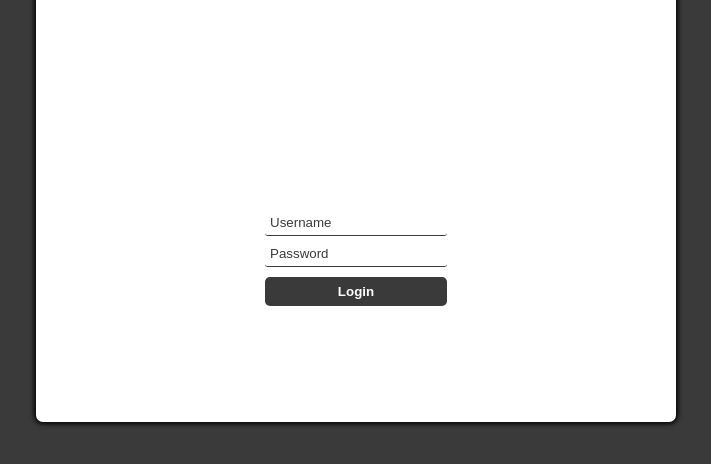
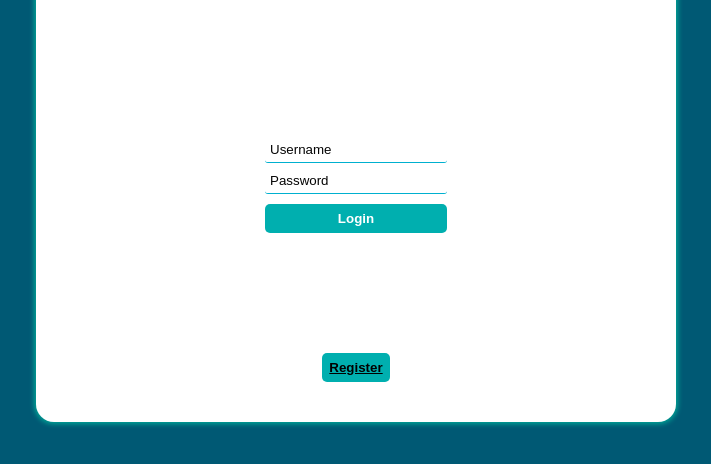
Before and after one commit to abbigrundy/nasa-project, a website: page frontend/login/index.html in a window 1280 px wide. Shown: the part 258-722 px from the top of the page, without its empty margins (284-995 px from the left). Drawn offline with Linux system fonts and the light colour scheme.

Commit message:
new register button and blank register page

```diff
--- a/frontend/login/index.html
+++ b/frontend/login/index.html
@@ -5,8 +5,8 @@
   <meta charset="UTF-8">
   <meta name="viewport" content="width=device-width, initial-scale=1.0">
   <title>Login</title>
-  <link rel="stylesheet" href="login-page.css">
-  <script defer src="login-page.js"></script>
+  <link rel="stylesheet" href="./login-page.css">
+  <script defer src="./login-page.js"></script>
 </head>
 
 <body>
@@ -29,7 +29,9 @@
       <input type="password" name="password" id="password-field" class="login-form-field" placeholder="Password">
       <input type="submit" value="Login" id="login-form-submit">
     </form>
-
+    <button id="login-register">
+    <a target="_blank" href="../register/index.html">Register</a>
+  </button>
   </main>
 </body>
 
--- a/frontend/login/login-page.css
+++ b/frontend/login/login-page.css
@@ -9,7 +9,7 @@ body {
   display: grid;
   justify-items: center;
   align-items: center;
-  background-color: #3a3a3a;
+  background-color: #005974;
 }
 
 #main-holder {
@@ -19,8 +19,8 @@ body {
   justify-items: center;
   align-items: center;
   background-color: white;
-  border-radius: 7px;
-  box-shadow: 0px 0px 5px 2px black;
+  border-radius: 18px;
+  box-shadow: 0px 0px 5px 2px rgb(0, 165, 151);
 }
 
 #login-error-msg-holder {
@@ -56,12 +56,12 @@ body {
 }
 
 .login-form-field::placeholder {
-  color: #3a3a3a;
+  color: #050505;
 }
 
 .login-form-field {
   border: none;
-  border-bottom: 1px solid #3a3a3a;
+  border-bottom: 1px solid #00b0cf;
   margin-bottom: 10px;
   border-radius: 3px;
   outline: none;
@@ -75,7 +75,7 @@ body {
   border-radius: 5px;
   color: white;
   font-weight: bold;
-  background-color: #3a3a3a;
+  background-color: #00afaf;
   cursor: pointer;
   outline: none;
 }
@@ -90,3 +90,21 @@ body {
   margin: auto;
   text-align: center;
 }
+#login-register {
+  padding: 7px;
+  border: none;
+  border-radius: 5px;
+  color: white;
+  font-weight: bold;
+  background-color: #00afaf;
+  cursor: pointer;
+  outline: none;
+}
+
+a {
+  color: white;
+}
+
+a {
+  color: black;
+}
--- a/routes.js
+++ b/routes.js
@@ -2,7 +2,7 @@ const express = require("express");
 
 const router = express.Router();
 
-router.use("/",express.static("frontend/homepage"));
+router.use("/", express.static("frontend/homepage"));
 
 router.use("/login", express.static("frontend/login"));
 
@@ -14,6 +14,7 @@ router.get("/image", (req, res) => {
   res.send("This is the photo of the day");
 });
 
+router.use("/register", express.static("frontend/register"));
 router.use("/rover", express.static("frontend/mars-rover"));
 
 module.exports = router;
```
Also changed, not shown: frontend/register/index.html (added, +15 -0 lines).
